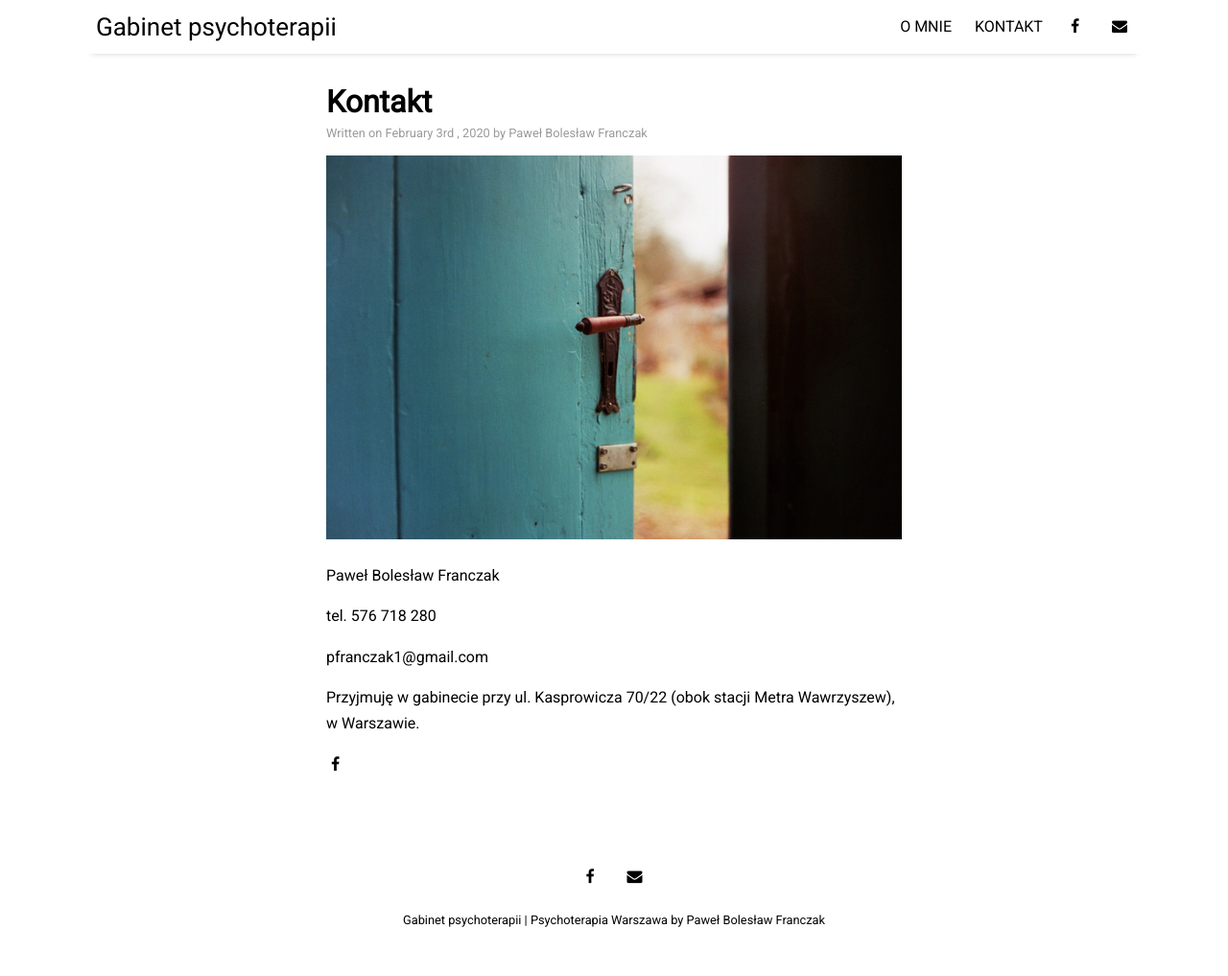
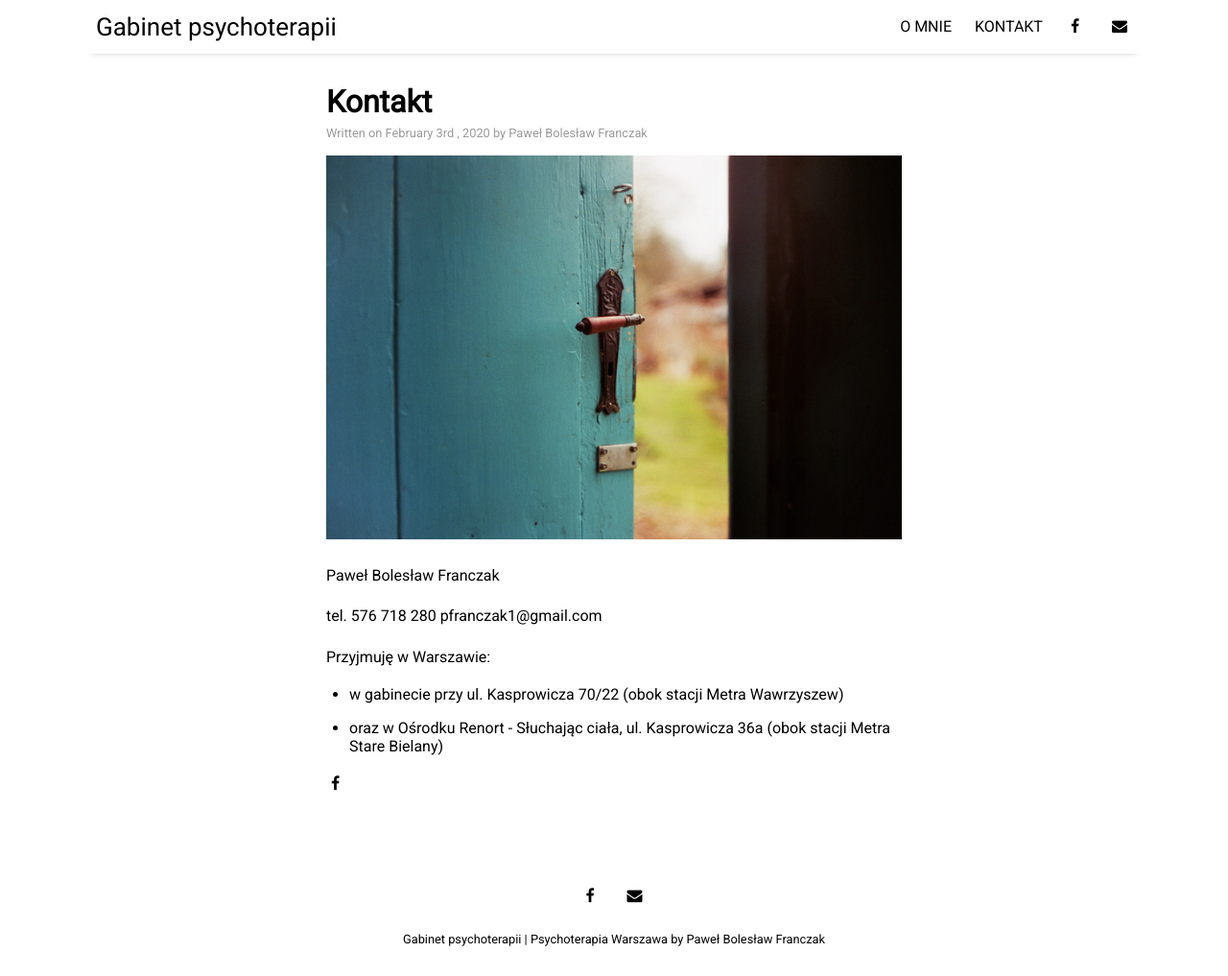
Before and after one commit to kmmolska/kmmolska.github.io, a Jekyll site: the page built from _posts/2020-02-03-kontakt.md, in a window 1280 px wide and 1017 px high. Shown: the whole window at 96% size. Built offline with Jekyll 4.4.1, drawn with Linux system fonts in a browser that asks for light colours; nearby versions of some CDN libraries.

Commit message:
Update 2020-02-03-kontakt.md

```diff
--- a/_posts/2020-02-03-kontakt.md
+++ b/_posts/2020-02-03-kontakt.md
@@ -9,8 +9,9 @@ image: city-3.jpg
 
 Paweł Bolesław Franczak
 
-tel. 576 718 280
+tel. 576 718 280 pfranczak1@gmail.com
 
-pfranczak1@gmail.com
+Przyjmuję w Warszawie:
 
-Przyjmuję w gabinecie przy ul. Kasprowicza 70/22 (obok stacji Metra Wawrzyszew), w Warszawie.
+- w gabinecie przy ul. Kasprowicza 70/22 (obok stacji Metra Wawrzyszew)
+- oraz w Ośrodku Renort - Słuchając ciała, ul. Kasprowicza 36a (obok stacji Metra Stare Bielany)
```
